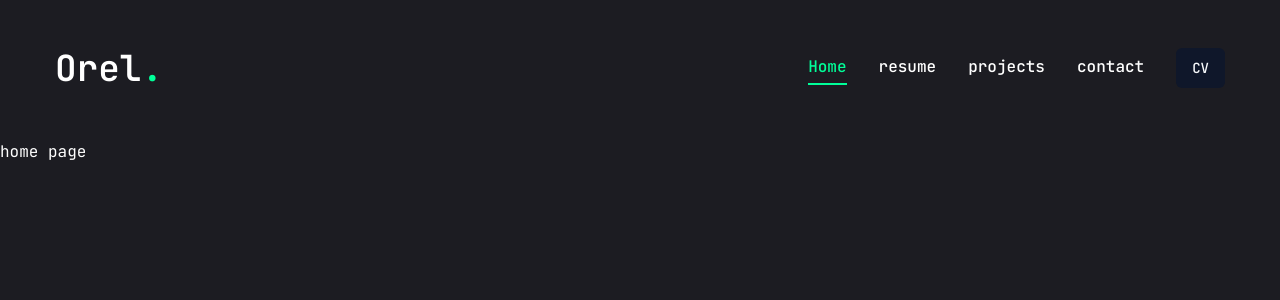
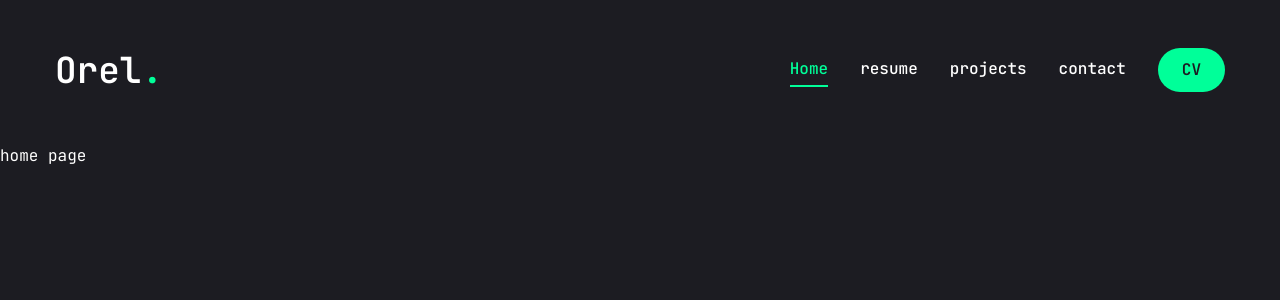
Before and after one commit to OrelAlon/nextjs-portfolio, a Next.js app: page / in a window 1280 px wide. Shown: the top 300 px of the page. Built offline with nearby package versions, Linux system fonts and the light colour scheme.

Commit message:
cosmetic btn

```diff
--- a/components/Header.jsx
+++ b/components/Header.jsx
@@ -21,7 +21,7 @@
 
         <div className="xl:hidden">
 
-          <MobileNav></MobileNav>
+          <MobileNav/>
         </div>
         </div>
     </header>
--- a/components/ui/button.jsx
+++ b/components/ui/button.jsx
@@ -5,25 +5,19 @@
 import { cn } from "@/lib/utils"
 
 const buttonVariants = cva(
-  "inline-flex items-center justify-center whitespace-nowrap rounded-md text-sm font-medium ring-offset-white transition-colors focus-visible:outline-none focus-visible:ring-2 focus-visible:ring-slate-950 focus-visible:ring-offset-2 disabled:pointer-events-none disabled:opacity-50 dark:ring-offset-slate-950 dark:focus-visible:ring-slate-300",
+
+  "inline-flex items-center justify-center whitespace-nowrap rounded-full test-base font-semibold ring-offset-white transition-colors ",
   {
     variants: {
       variant: {
-        default: "bg-slate-900 text-slate-50 hover:bg-slate-900/90 dark:bg-slate-50 dark:text-slate-900 dark:hover:bg-slate-50/90",
-        destructive:
-          "bg-red-500 text-slate-50 hover:bg-red-500/90 dark:bg-red-900 dark:text-slate-50 dark:hover:bg-red-900/90",
-        outline:
-          "border border-slate-200 bg-white hover:bg-slate-100 hover:text-slate-900 dark:border-slate-800 dark:bg-slate-950 dark:hover:bg-slate-800 dark:hover:text-slate-50",
-        secondary:
-          "bg-slate-100 text-slate-900 hover:bg-slate-100/80 dark:bg-slate-800 dark:text-slate-50 dark:hover:bg-slate-800/80",
-        ghost: "hover:bg-slate-100 hover:text-slate-900 dark:hover:bg-slate-800 dark:hover:text-slate-50",
-        link: "text-slate-900 underline-offset-4 hover:underline dark:text-slate-50",
+        default: "bg-accent text-primary hover:bg-accent-hover",
+        primary:'bg-primary text-white',
+        outline:'border border-accent bg-transparent text-accent hover:bg-accent hover:text-primary'
       },
       size: {
-        default: "h-10 px-4 py-2",
-        sm: "h-9 rounded-md px-3",
-        lg: "h-11 rounded-md px-8",
-        icon: "h-10 w-10",
+        default: "h-[44px] px-6",
+        md: "h-[48px] px-6",
+        lg: "h-[56px] px-8 text-sm uppercase tracking-[2px]",
       },
     },
     defaultVariants: {
```
